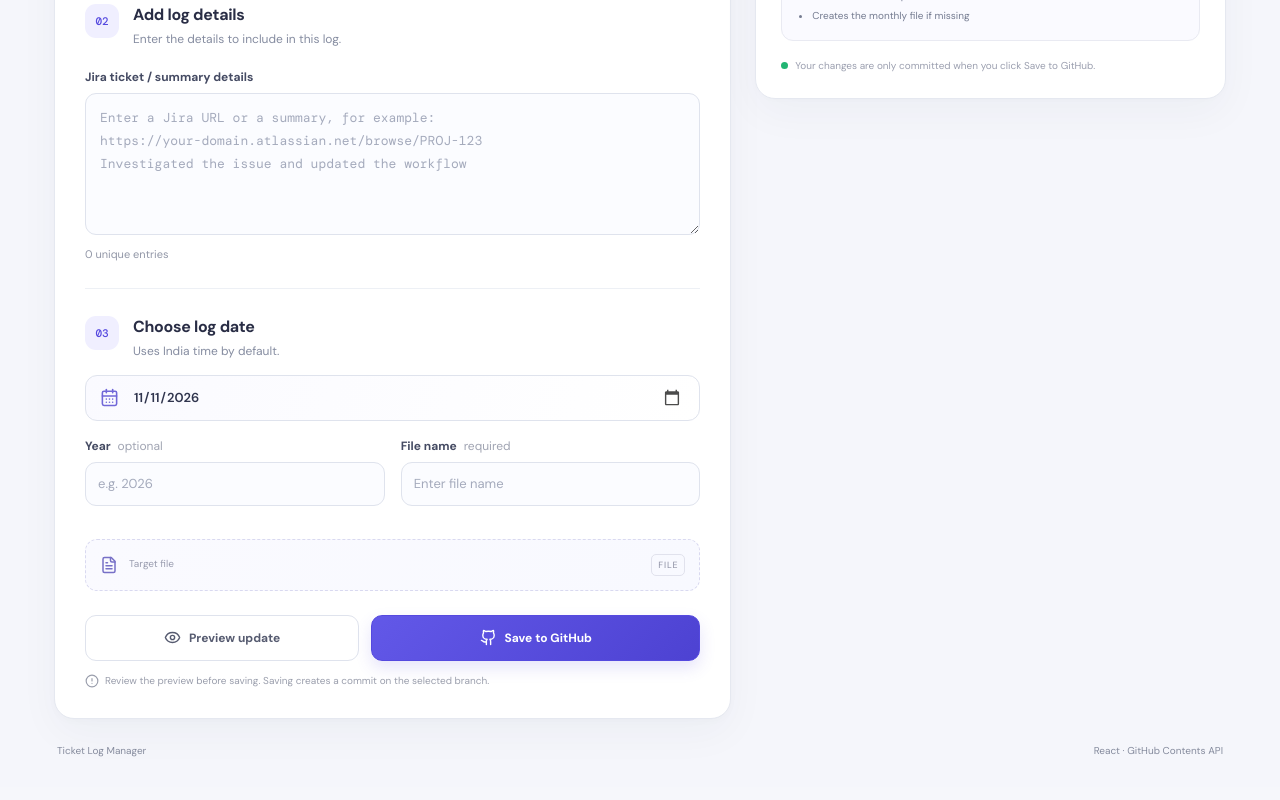
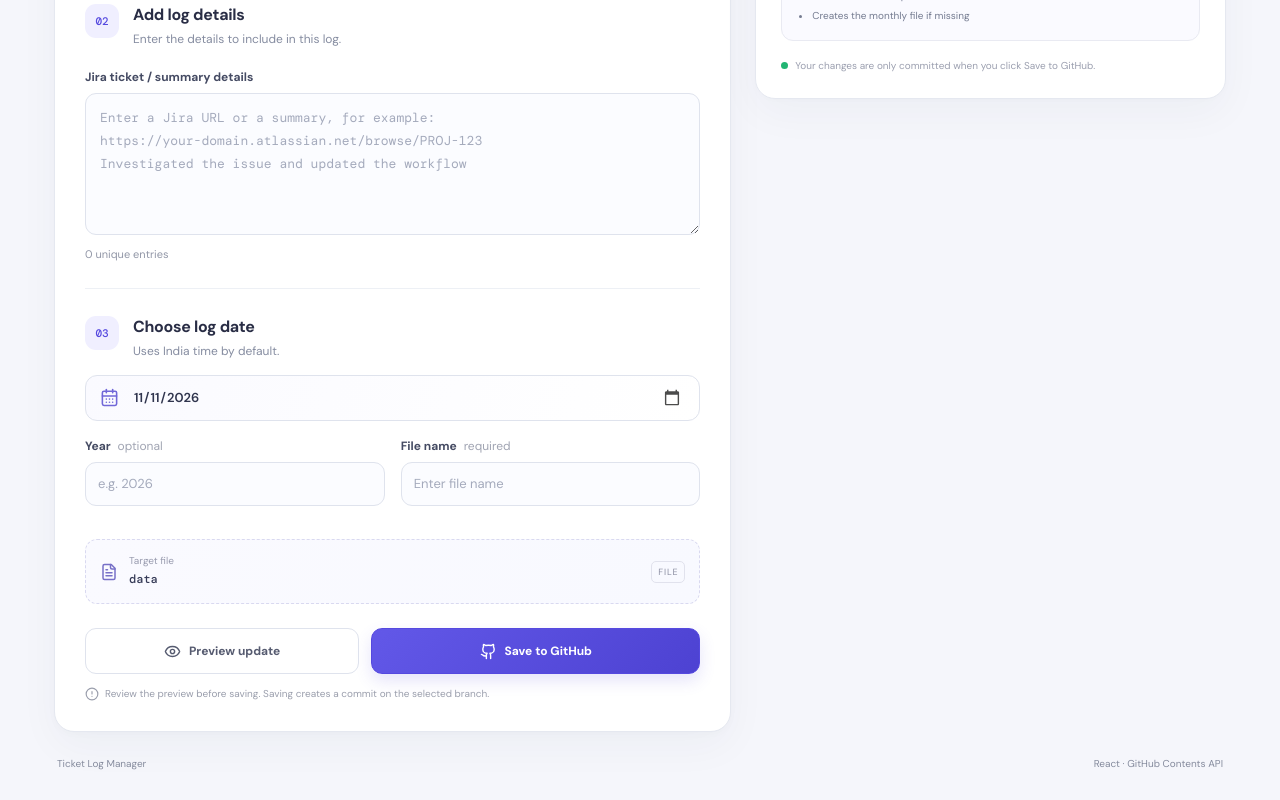
Before and after one commit to kn52/ticket-log-manager, a React (Vite) app: page / in a window 1280 px wide. Shown: the part 931-1731 px from the top of the page. Built offline with nearby package versions, Linux system fonts and the light colour scheme.

Commit message:
folder structure

```diff
--- a/src/App.jsx
+++ b/src/App.jsx
@@ -121,8 +121,8 @@ export default function App() {
         : "");
 
   const targetPath = logType === "worklogs"
-    ? ["worklogs", yearFolder.trim(), ...folderPathParts, targetFileName].filter(Boolean).join("/")
-    : [...folderPathParts, targetFileName].filter(Boolean).join("/");
+    ? ["data", "worklogs", yearFolder.trim(), ...folderPathParts, targetFileName].filter(Boolean).join("/")
+    : ["data", ...folderPathParts, targetFileName].filter(Boolean).join("/");
 
   const validationErrors = {
     logType: !logType
```
Also changed, not shown: data/business/Business money and mindset.txt (renamed from business/Business money and mindset.txt), data/business/business_sample.txt (added), data/todos/todo_sample.txt (added), data/worklogs/2026/line-Nov-2026-logs.txt (renamed from worklogs/2026/line-Nov-2026-logs.txt), data/worklogs/2026/line-Oct-2026-logs.txt (renamed from worklogs/2026/line-Oct-2026-logs.txt), data/worklogs/worklogs_sample.txt (added), 1 other file (tests, documents, lock files or other folders).
